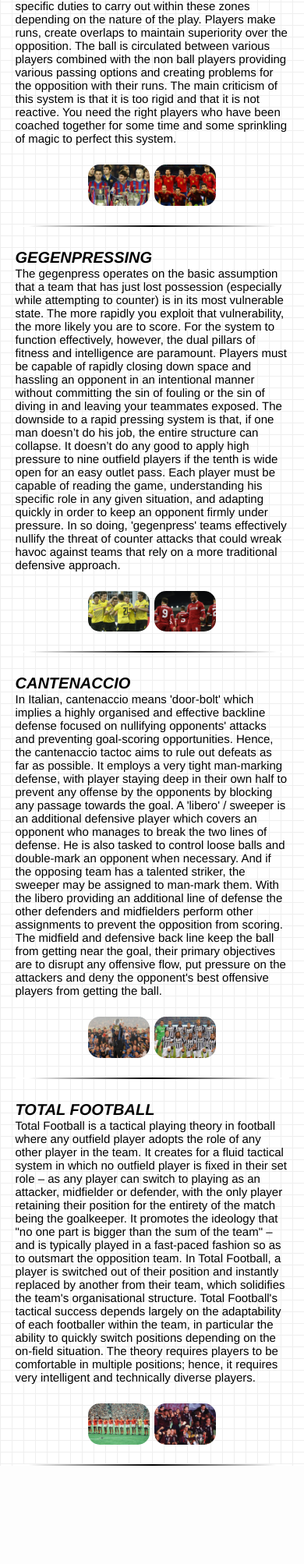
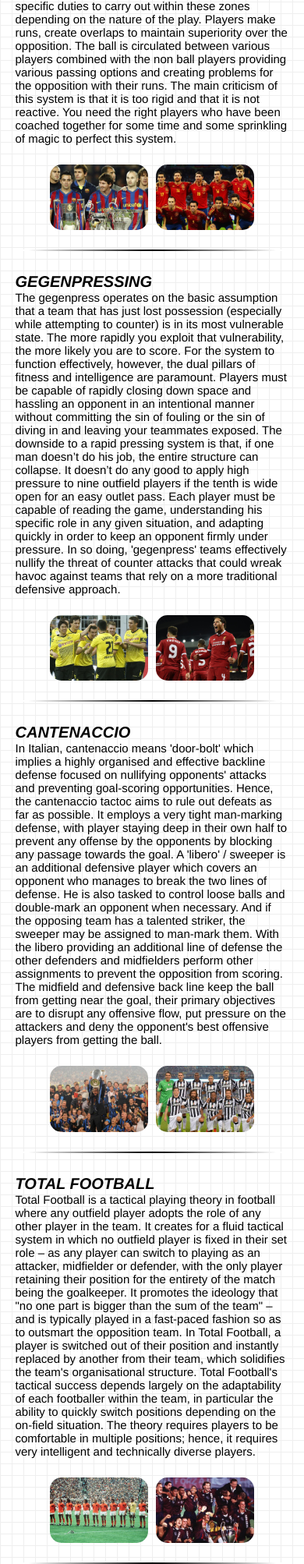
Before and after one commit to zsuzak/between-the-lines, a Node server app: page /tactics in a window 390 px wide. Shown: the part 748-2754 px from the top of the page at 78% size. Before the commit the page ends 2628 px from the top, so only its background shows below. Run offline with Node 20, Linux system fonts and the light colour scheme.

Commit message:
Added media queries for mobile size

```diff
--- a/public/stylesheets/style.css
+++ b/public/stylesheets/style.css
@@ -191,3 +191,19 @@ h4 {
     padding-right: 3px;
     border-radius: 0%;
  }
+
+@media screen and (max-width: 600px) {
+    .imggrid {
+        width: 80%;
+    }
+
+    .imggrid2 {
+        width: 80%;
+        padding-left: 10%;
+        padding-right: 10%;
+    }
+
+    .form {
+        width: 50%;
+    }
+}
```
